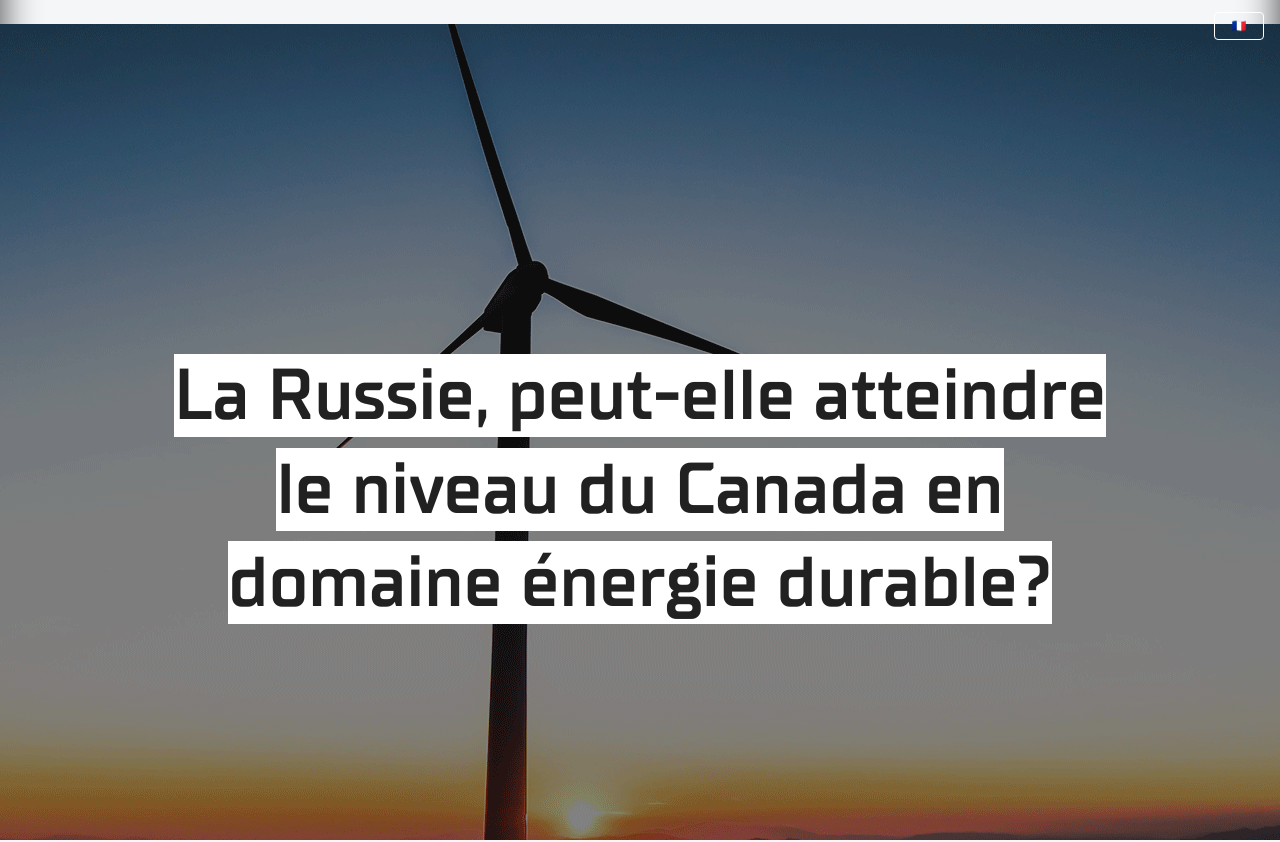
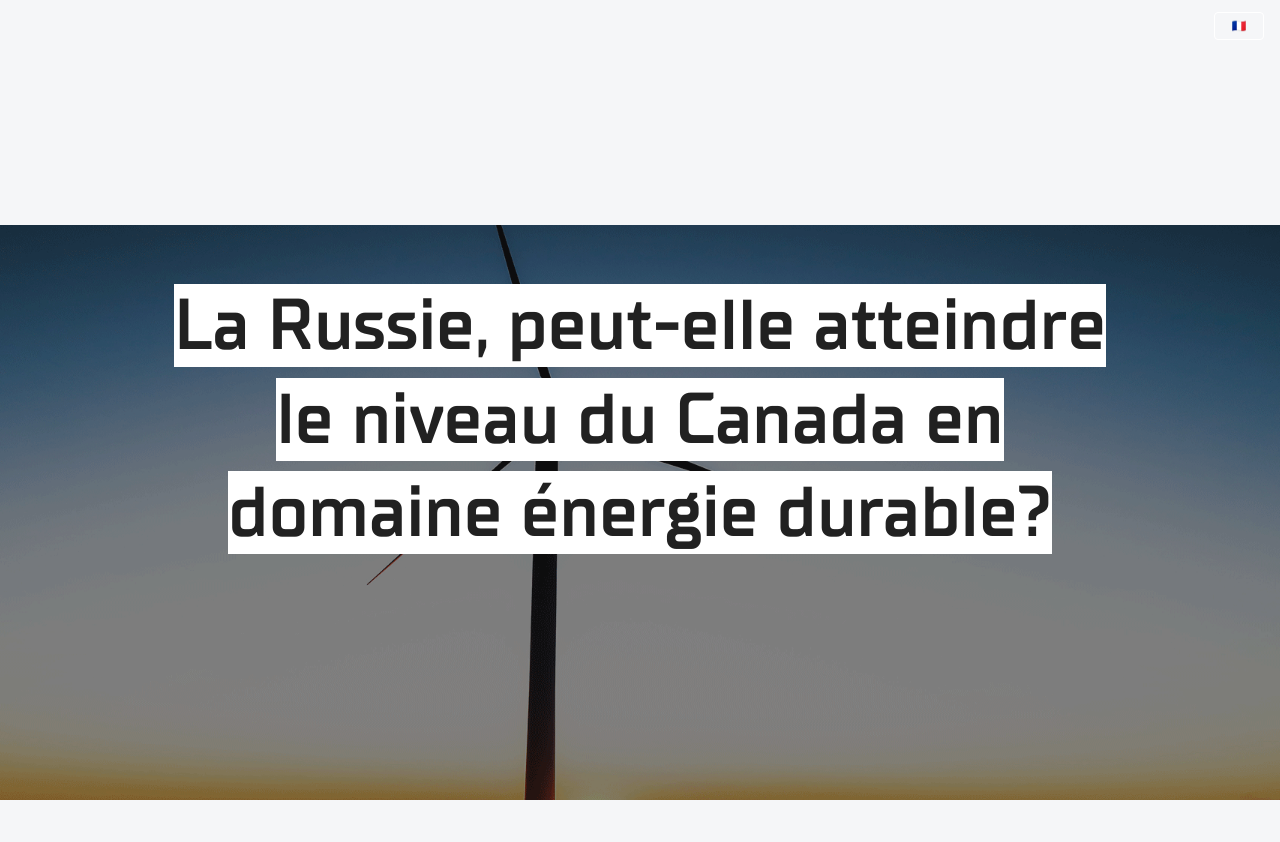
Before and after one commit to kniazevgeny/projetsdg7, a Vue app: page / in a window 1280 px wide. Shown: the top 842 px of the page. Built offline with nearby package versions, Linux system fonts and the light colour scheme.

Commit message:
fix: parallax

```diff
--- a/src/views/Home.vue
+++ b/src/views/Home.vue
@@ -1,8 +1,8 @@
 <template lang="pug">
     v-layout(column  style="background-color: #f5f6f8;")
-        v-parallax(row, :src="require('../assets/img/' + imgNum)", :height="isMobile ? '660' : '790'", id="parallax1" :style="isMobile ? 'height: 700px' : 'height: 840px'")
-            v-card(flat, style="background: rgba(0, 0, 0, 0); width: 90%; margin-left: auto; margin-right: auto; height: 100%;")
-                v-layout(style="text-align: center; bottom: 25%; position: absolute; left: 0; right: 0;" wrap)
+        v-parallax(row, :src="require('../assets/img/' + imgNum)", id="parallax1" style="height: 100vh")
+            v-card(flat, style="background: rgba(0, 0, 0, 0); width: 90%; margin-left: auto; margin-right: auto; height: 100vh")
+                v-layout(style="text-align: center; bottom: 30vh; position: absolute; left: 0; right: 0;" wrap)
                     v-spacer
                     v-flex(xs12 md10 style="text-align: center")
                         span.page-title {{$t('home.title')}}
@@ -255,6 +255,29 @@
             return "1-" + num + ".png"
         }
 
+        get image() {
+
+        }
+
+        fixParallax(offset: number): void {
+            let parallax = document.getElementById("parallax1") as HTMLElement;
+            let parallaxChild = parallax.firstChild as HTMLElement;
+            let image = parallaxChild.firstChild as HTMLImageElement;
+            let changes = offset + "px;";
+            image.setAttribute("style", "top: " + changes);
+        }
+
+        mounted(): void {
+            let imgHeight = 1280;
+            let height = 500;
+            let percentScrolled = (window.innerHeight - window.pageYOffset) / (height + window.innerHeight);
+            let parallaxDist = imgHeight - height;
+            let offset = -1.1 * Math.round(parallaxDist * percentScrolled);
+            console.log(offset);
+            this.fixParallax(offset);
+        }
+
+
         // Array will be automatically processed with visualization.arrayToDataTable function
         map1Data: object = [
             ['Country', 'Popularity'],
@@ -290,20 +313,21 @@
                 'Renouvelables'],
             data: [100864, 99921, 17016, 26346, 33752, 13686, 2826]
         };
+
+        @Watch("image")
+        onChange() {
+            let imgHeight = 1280;
+            let height = 500;
+            let percentScrolled = (window.innerHeight - window.pageYOffset) / (height + window.innerHeight);
+            let parallaxDist = imgHeight - height;
+            let offset = -1.1 * Math.round(parallaxDist * percentScrolled);
+            this.fixParallax(offset);
+        }
+
     }
 </script>
 
 <style>
-    .v-parallax__image-container:after {
-        position: absolute;
-        box-shadow: inset 0px -66px 38px 0px rgba(0, 0, 0, 0.77);
-        top: 0;
-        right: 0;
-        bottom: 0;
-        left: 0;
-        content: "";
-    }
-
     .font {
         font-family: "TTSupermolotNeue" !important;
         font-weight: 600;
@@ -391,4 +415,8 @@
     #summary {
         width: 100vw!important;
     }
+    .v-parallax__image-container > img {
+        height: 120vh;
+        display: block;
+    }
 </style>
```
